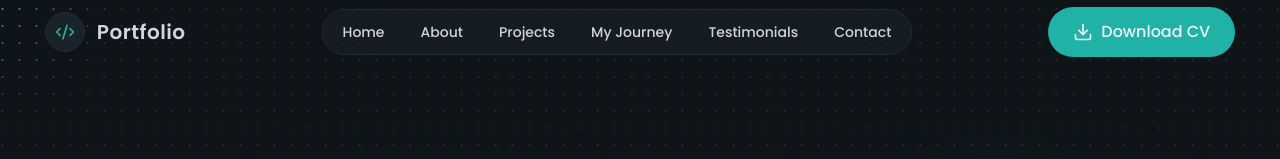
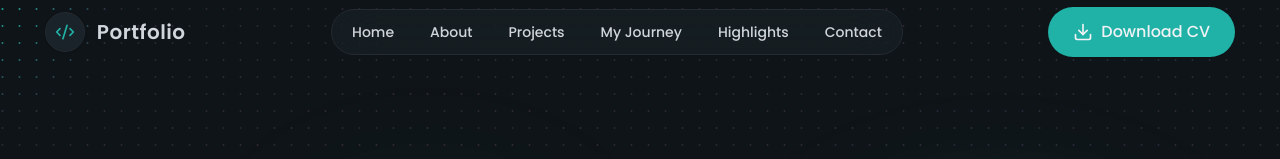
Before and after one commit to syedalaiba52/frontend-portfolio, a Next.js app: page / in a window 1280 px wide. Shown: the top 159 px of the page. Built offline with nearby package versions, Linux system fonts and the light colour scheme.

Commit message:
highlights section initialized

```diff
--- a/app/components/navbar/Navbar.tsx
+++ b/app/components/navbar/Navbar.tsx
@@ -25,8 +25,8 @@ export const navLinks = [
     label: "My Journey",
   },
   {
-    href: "#testimonials",
-    label: "Testimonials",
+    href: "#highlights",
+    label: "Highlights",
   },
   {
     href: "#contact",
--- a/app/page.tsx
+++ b/app/page.tsx
@@ -2,6 +2,7 @@ import AboutSection from "./sections/AboutSection";
 import ExperienceSection from "./sections/LearningJourney";
 import HeroSection from "./sections/HeroSection";
 import ProjectsSection from "./sections/ProjectsSection";
+import HighlightsSection from "./sections/HighlightsSection";
 
 const page = () => {
   return (
@@ -10,6 +11,7 @@ const page = () => {
       <AboutSection />
       <ProjectsSection/>
       <ExperienceSection/>
+      <HighlightsSection/>
     </>
   );
 };
--- /dev/null
+++ b/app/sections/HighlightsSection.tsx
@@ -0,0 +1,11 @@
+import React from 'react'
+
+const HighlightsSection = () => {
+  return (
+    <div>
+      Highlights
+    </div>
+  )
+}
+
+export default HighlightsSection
```
